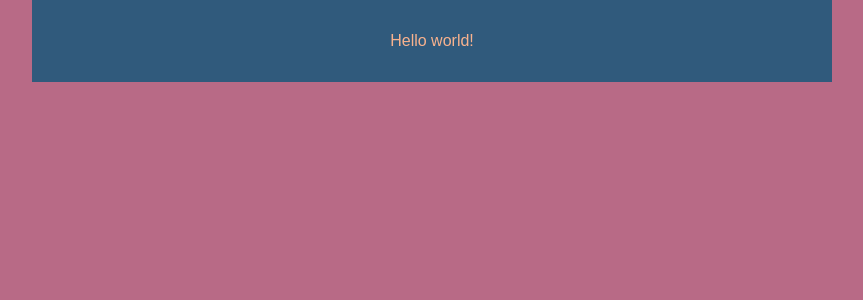
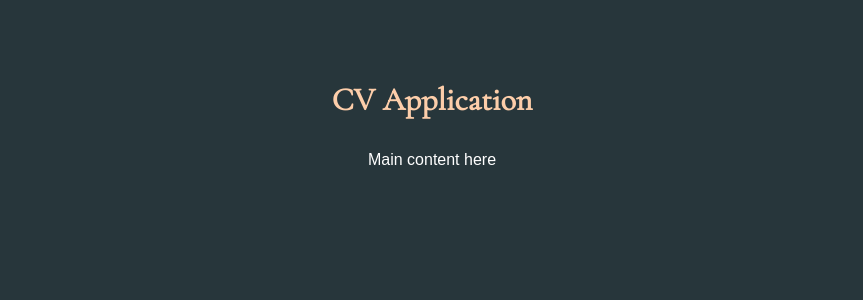
Before and after one commit to jimmontour/cv-application, a React (Create React App) app: page / in a window 1280 px wide. Shown: the top 300 px of the page, without its empty margins (208-1071 px from the left). Built offline with nearby package versions, Linux system fonts and the light colour scheme; a web font is replaced by a local one.

Commit message:
Link components for CV sections

```diff
--- a/src/App.js
+++ b/src/App.js
@@ -1,9 +1,14 @@
 import './App.css';
+import Header from './components/Header'
+import MainContent from './components/MainContent'
+import Footer from './components/Footer'
 
 function App() {
   return (
     <div className="App">
-       Hello world!
+       <Header />
+       <MainContent />
+       <Footer />
     </div>
   );
 }
--- /dev/null
+++ b/src/components/Footer.js
@@ -0,0 +1,8 @@
+import React from 'react'
+
+export default function Footer() {
+   return (
+      <footer>
+      </footer>
+   )
+}
--- /dev/null
+++ b/src/components/Header.js
@@ -0,0 +1,9 @@
+import React from 'react'
+
+export default function Header() {
+   return (
+      <header>
+         <h1>CV Application</h1>
+      </header>
+   )
+}
--- /dev/null
+++ b/src/components/MainContent.js
@@ -0,0 +1,9 @@
+import React from 'react'
+
+export default function MainContent() {
+   return (
+      <main>
+         Main content here
+      </main>
+   )
+}
--- a/src/index.css
+++ b/src/index.css
@@ -6,21 +6,31 @@
 
 body {
    font-family: 'Proza Libre', sans-serif;
-   color: #F8B28E;
-   background: #B86A86;
+   color: #fff;
+   background: #27363B;
 }
 
 #root {
    width: 800px;
    margin: 0 auto;
-   background: #305A7C;
-   padding: 2rem;
 }
 
+header {
+   margin: 5rem 0 2rem 0;
+}
+
+header h1 {
+      text-align: center;
+}
+
+
 a {
-   color: #B86A86
+   color: #FDCEAA;
+   text-decoration: none;
+   font-weight: 800;
 }
 
 h1, h2, h3 {
    font-family: 'Cormorant Garamond', serif;
+   color: #FDCEAA;
 }
```
Also changed, not shown: src/components/EducationalExperience.js (+11 -0 lines), src/components/GeneralInfo.js (+11 -0 lines), src/components/Practical Experience.js (+11 -0 lines), 1 other file (tests, documents, lock files or other folders).
